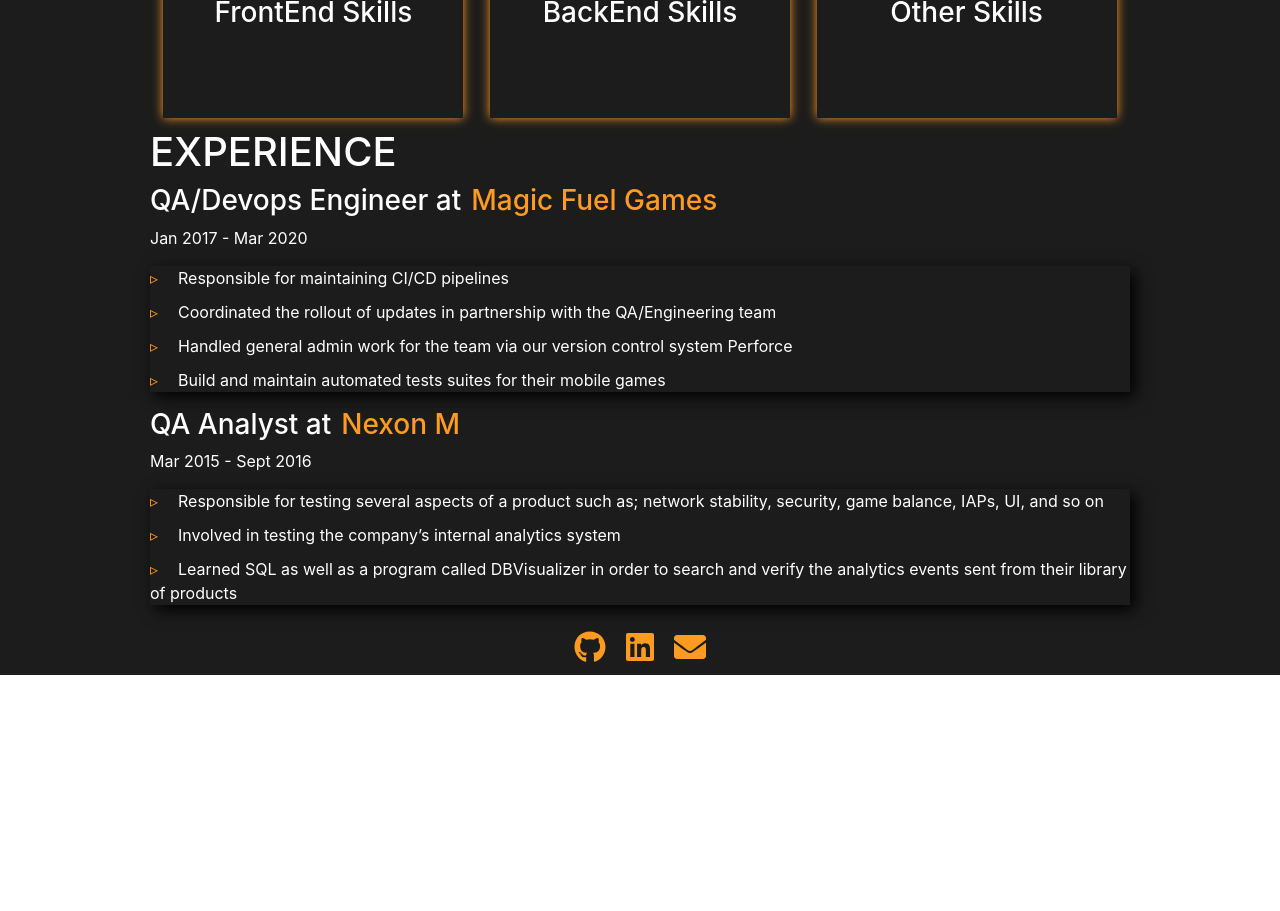
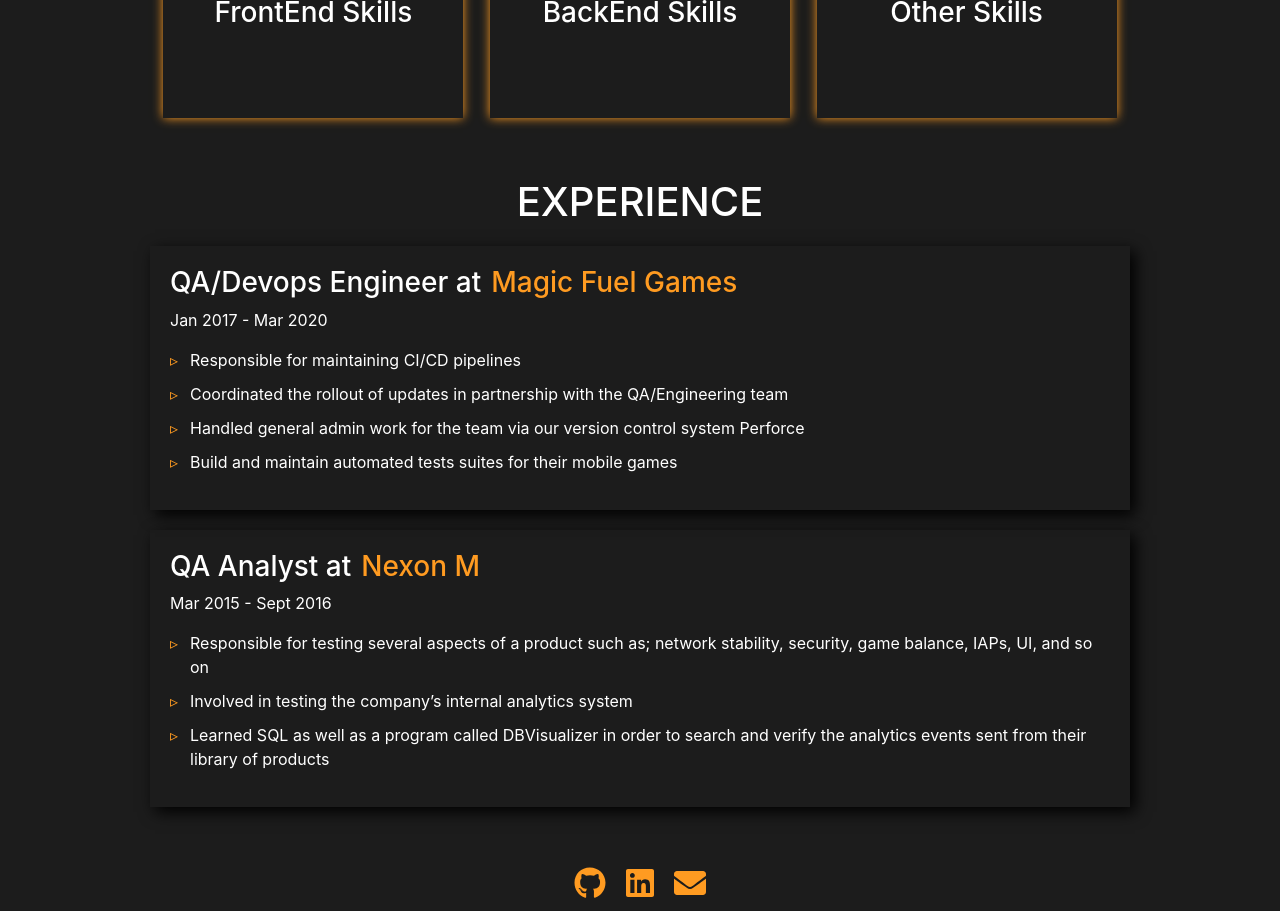
Before and after one commit to agee11/portfolio, a React (Create React App) app: page / in a window 1280 px wide. Shown: the part 1820-2731 px from the top of the page. Before the commit the page ends 2495 px from the top, so only its background shows below. Built offline with nearby package versions, Linux system fonts and the light colour scheme; no server answers.

Commit message:
Increased the box shadow for work experience to include everything

```diff
--- a/src/App.css
+++ b/src/App.css
@@ -64,7 +64,7 @@ ul{
 
 @media only screen and (max-width: 1000px){
   .project-container{
-    padding: 50px;
+    padding: 0 50px;
   }
 }
 
--- a/src/components/About.css
+++ b/src/components/About.css
@@ -1,7 +1,7 @@
 #home{
   padding-top: 100px;
   padding-bottom: 30px;
-  background-image: linear-gradient(black, black), url("../japan.jpg");
+  background-image: linear-gradient(black, black), url("../japan2.jpg");
   background-size: cover;
   background-blend-mode: saturation;
   background-position: center;
@@ -25,7 +25,5 @@
   max-width: 820px;
   min-width: 350px;
   transform: translateY(-100px);
-  /* background-color: var(--bg-color); */
   padding: 10px;
-  /* mix-blend-mode: screen; */
 }
--- a/src/components/WorkHistory.css
+++ b/src/components/WorkHistory.css
@@ -1,7 +1,13 @@
 .work-section{
   color: var(--text-color);
   text-align: left;
-  padding: 0 150px;
+  padding: 50px 150px 30px;
+}
+
+.employed-section{
+  box-shadow: 5px 5px 15px black;
+  padding: 20px;
+  margin: 20px 0;
 }
 
 .work-section ul{
@@ -10,26 +16,36 @@
 
 .work-section li{
   margin-bottom: 10px;
+  padding-left: 20px;
 }
 
 .work-section ul li::before{
   content: "▹";
-  padding-right: 20px;
   color: var(--link-color);
+  position: absolute;
+  left: 0;
+}
+
+.work-title{
+  text-align: center;
 }
 
 .work-highlight{
-  box-shadow: 5px 5px 15px black;
+  position: relative;
 }
 
 @media only screen and (max-width: 750px){
   .work-section{
-    padding: 0 100px;
+    padding: 50px 100px 30px;
   }
 }
 
 @media only screen and (max-width: 500px){
   .work-section{
-    padding: 0 50px;
+    padding: 50px 50px 30px;
+  }
+
+  .employed-section{
+    padding: 5px;
   }
 }
--- a/src/components/WorkHistory.js
+++ b/src/components/WorkHistory.js
@@ -4,8 +4,8 @@ import "./WorkHistory.css";
 function WorkHistory(){
   return (
     <div className="work-section">
-      <h1>EXPERIENCE</h1>
-      <div>
+      <h1 className="work-title">EXPERIENCE</h1>
+      <div className="employed-section">
         <h3>QA/Devops Engineer at<a className="links" href="https://www.magicfuelgames.com/" target="_blank" rel="noopener noreferrer">Magic Fuel Games</a></h3>
         <p>Jan 2017 - Mar 2020</p>
         <div className="work-highlight">
@@ -17,7 +17,7 @@ function WorkHistory(){
           </ul>
         </div>
       </div>
-      <div>
+      <div className="employed-section">
         <h3>QA Analyst at<a className="links" href="https://www.nexon.com/main/en" target="_blank" rel="noopener noreferrer">Nexon M</a></h3>
         <p>Mar 2015 - Sept 2016</p>
         <div className="work-highlight">
```
Also changed, not shown: 1 other file (tests, documents, lock files or other folders).
